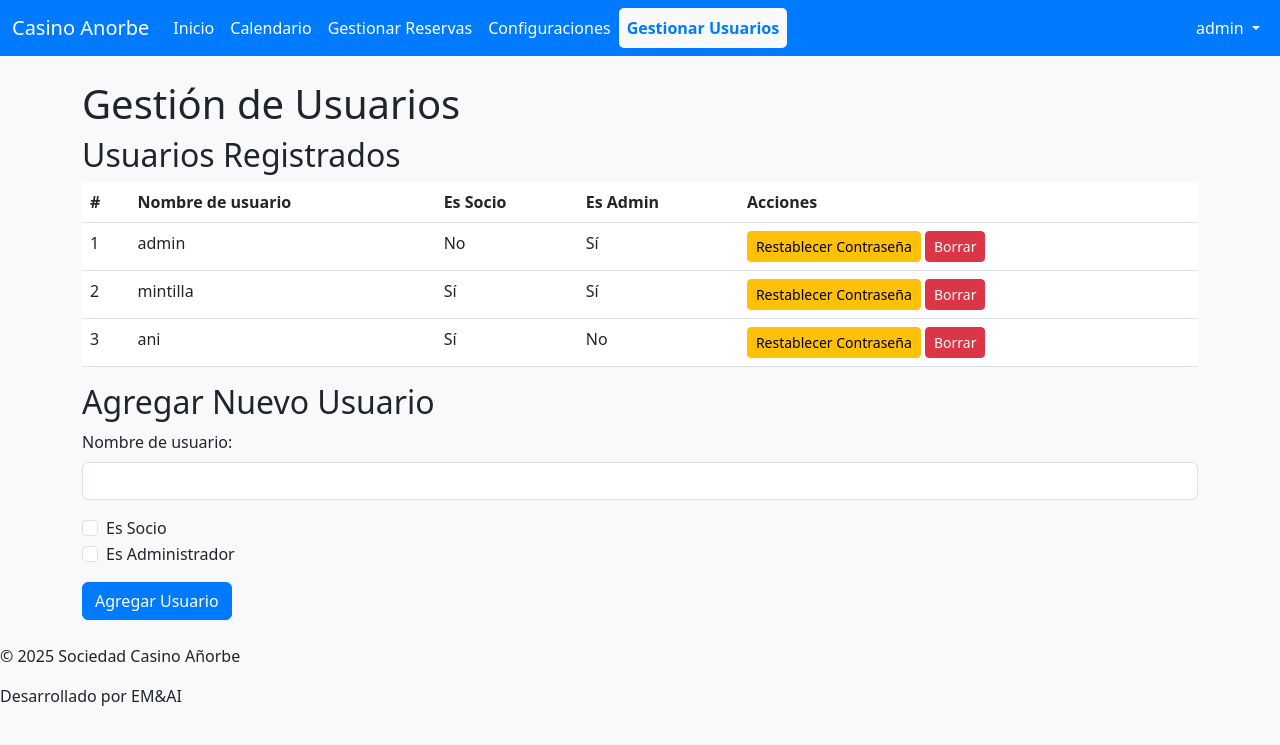
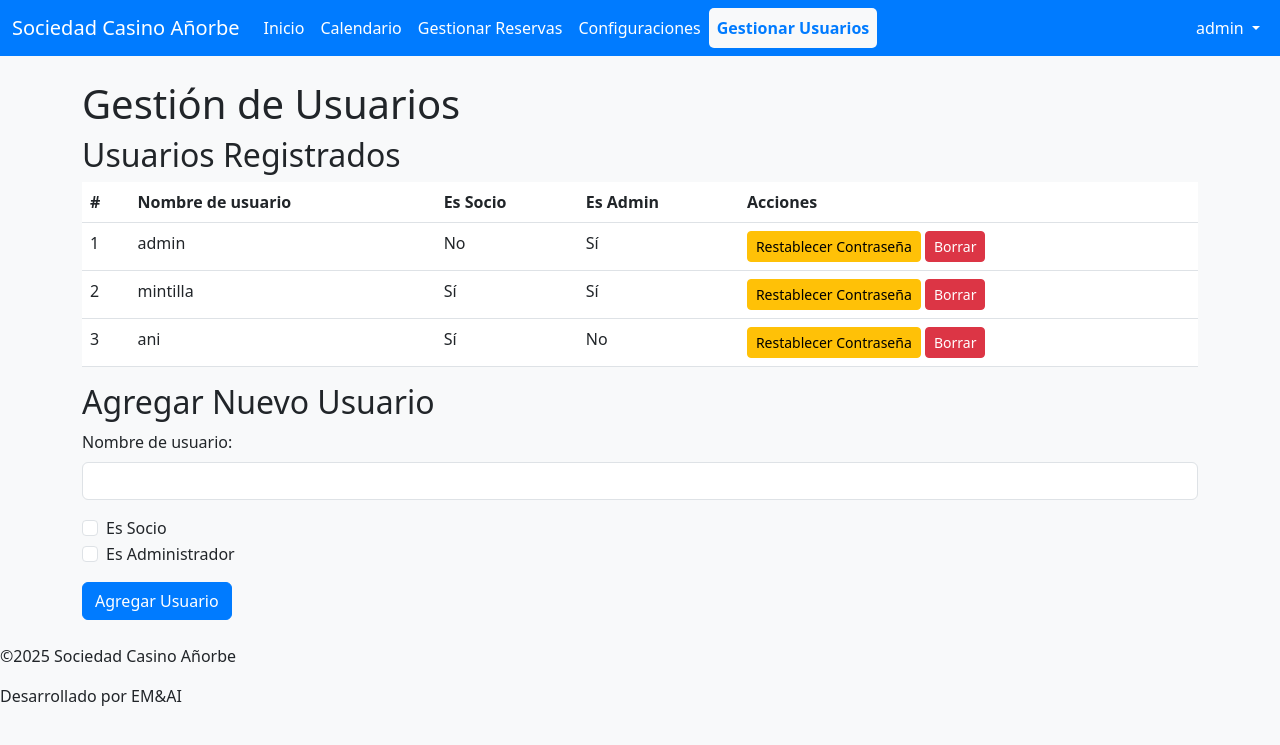
Before and after one commit to mintilla/Sociedad-Casino-Anorbe, a Flask app: page /admin in a window 1280 px wide. Shown: the top 745 px of the page. Run offline with Flask 3, Linux system fonts and the light colour scheme; a user stored in the database is signed in; data comes from the database, SQL or seed files in the repository.

Commit message:
Update base.html

```diff
--- a/templates/base.html
+++ b/templates/base.html
@@ -17,7 +17,7 @@
     <header>
         <nav class="navbar navbar-expand-lg navbar-light bg-light">
             <div class="container-fluid">
-                <a class="navbar-brand" href="/">Casino Anorbe</a>
+                <a class="navbar-brand" href="/">Sociedad Casino Añorbe</a>
                 <button class="navbar-toggler" type="button" data-bs-toggle="collapse" data-bs-target="#navbarNav" aria-controls="navbarNav" aria-expanded="false" aria-label="Toggle navigation">
                     <span class="navbar-toggler-icon"></span>
                 </button>
@@ -76,8 +76,8 @@
     </main>
 
  <footer>
-    <p>© 2025 Sociedad Casino Añorbe</p>
-    <p>Desarrollado por EM&AI</p>
+    <p> ©2025 Sociedad Casino Añorbe</p>
+    <p>  Desarrollado por EM&AI</p>
 </footer>
 
     <!-- Bootstrap JS (opcional, para funcionalidades como el menú desplegable) -->
```
